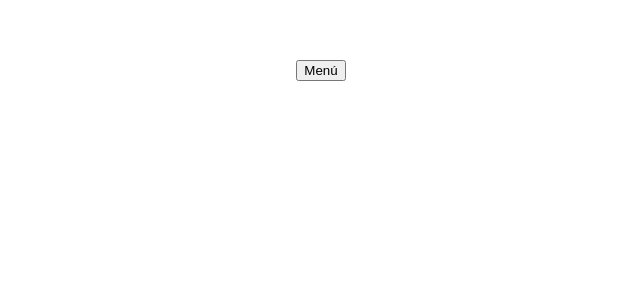
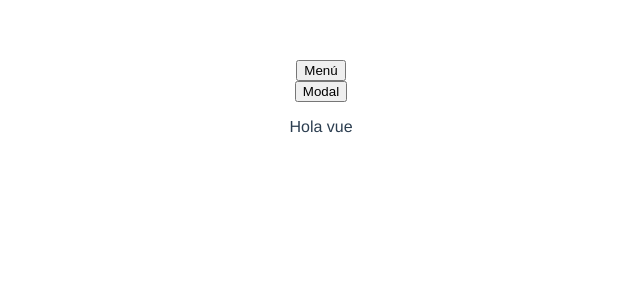
Before and after one commit to FranciscoJCC/vue_composition_api, a Vue app: page / in a window 1280 px wide. Shown: the top 300 px of the page, without its empty margins (319-959 px from the left). Built offline with nearby package versions, Linux system fonts and the light colour scheme.

Commit message:
estados de un componente, usando sus hooks

```diff
--- a/src/App.vue
+++ b/src/App.vue
@@ -1,24 +1,47 @@
 <template>
   <div>
-    <button @click="showMenu = !showMenu">Menú</button>
-    <transition name="fade">
-      <MainMenu v-show="showMenu" />
-    </transition>
+    <div>
+      <button @click="showMenu = !showMenu">Menú</button>
+      <transition name="fade">
+        <MainMenu v-show="showMenu" />
+      </transition>
+    </div>
+    <div>
+      <MainModal />
+    </div>
+    <div>
+      <p>{{ text }}</p>
+    </div>
   </div>
 </template>
 
 <script>
 import MainMenu from "./components/MainMenu.vue";
+import MainModal from "./components/MainModal.vue";
 
 export default {
   name: "App",
   components: {
     MainMenu,
+    MainModal,
   },
   data() {
     return {
       showMenu: false,
+      text: "Hola vue",
     };
+  },
+
+  beforeCreate() {
+    console.log("beforeCreate: ", this.$data, this.$el);
+  },
+
+  created() {
+    console.log("created: ", this.$data, this.$el);
+  },
+
+  mounted() {
+    console.log("mounted: ", this.$data, this.$el);
   },
 };
 </script>
--- /dev/null
+++ b/src/components/MainModal.vue
@@ -0,0 +1,32 @@
+<template>
+  <div>
+    <button @click="toggle">Modal</button>
+    <teleport to="body">
+      <div v-show="show" class="modal">
+        <h1>Titulo</h1>
+        <p>
+          Lorem ipsum dolor sit amet consectetur adipisicing elit. Optio
+          molestias doloremque dolor magnam, iste eligendi.
+        </p>
+        <button @click="toggle">Cerrar</button>
+      </div>
+    </teleport>
+  </div>
+</template>
+
+<script>
+export default {
+  data() {
+    return {
+      show: false,
+    };
+  },
+  methods: {
+    toggle() {
+      this.show = !this.show;
+    },
+  },
+};
+</script>
+
+<style></style>
```
